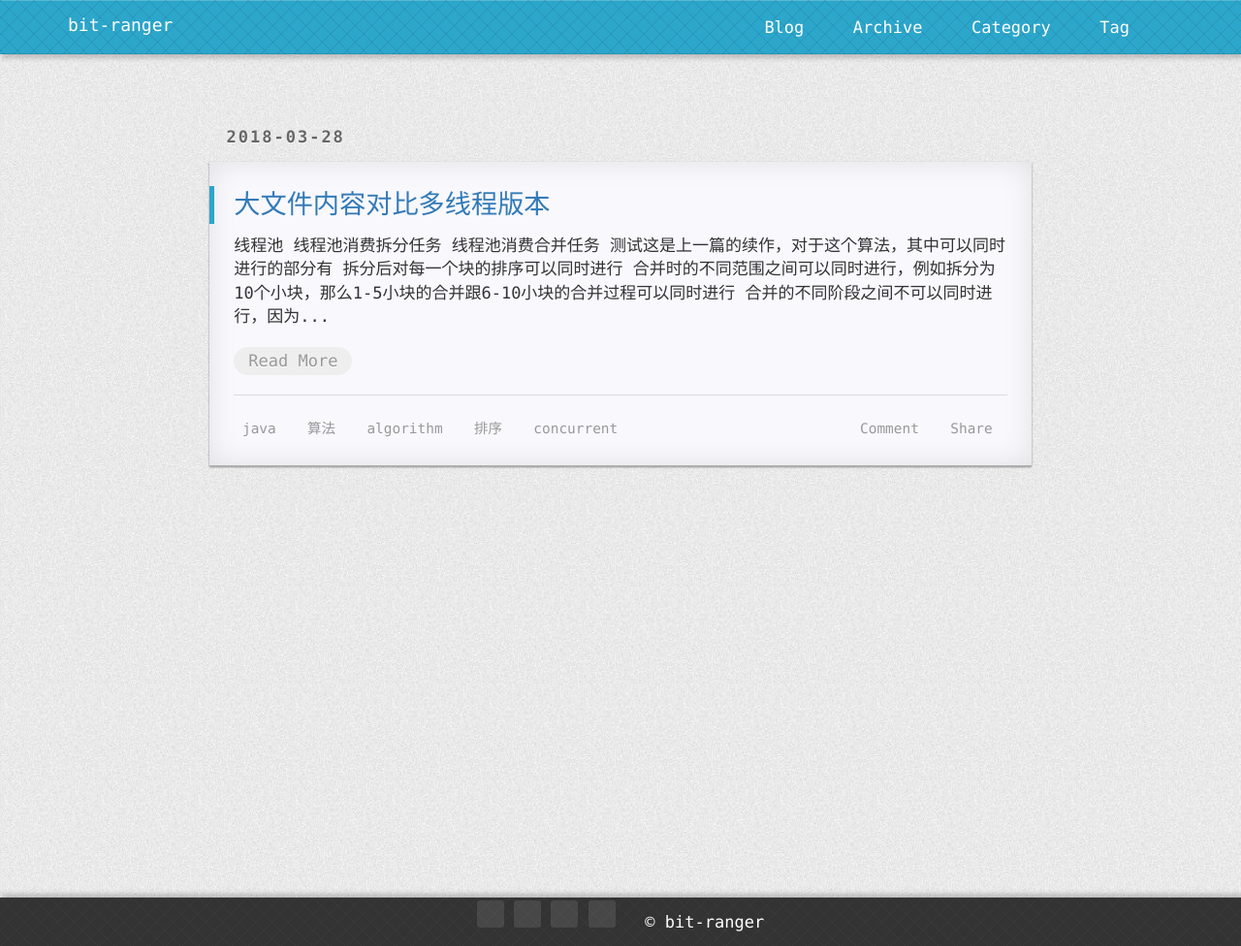
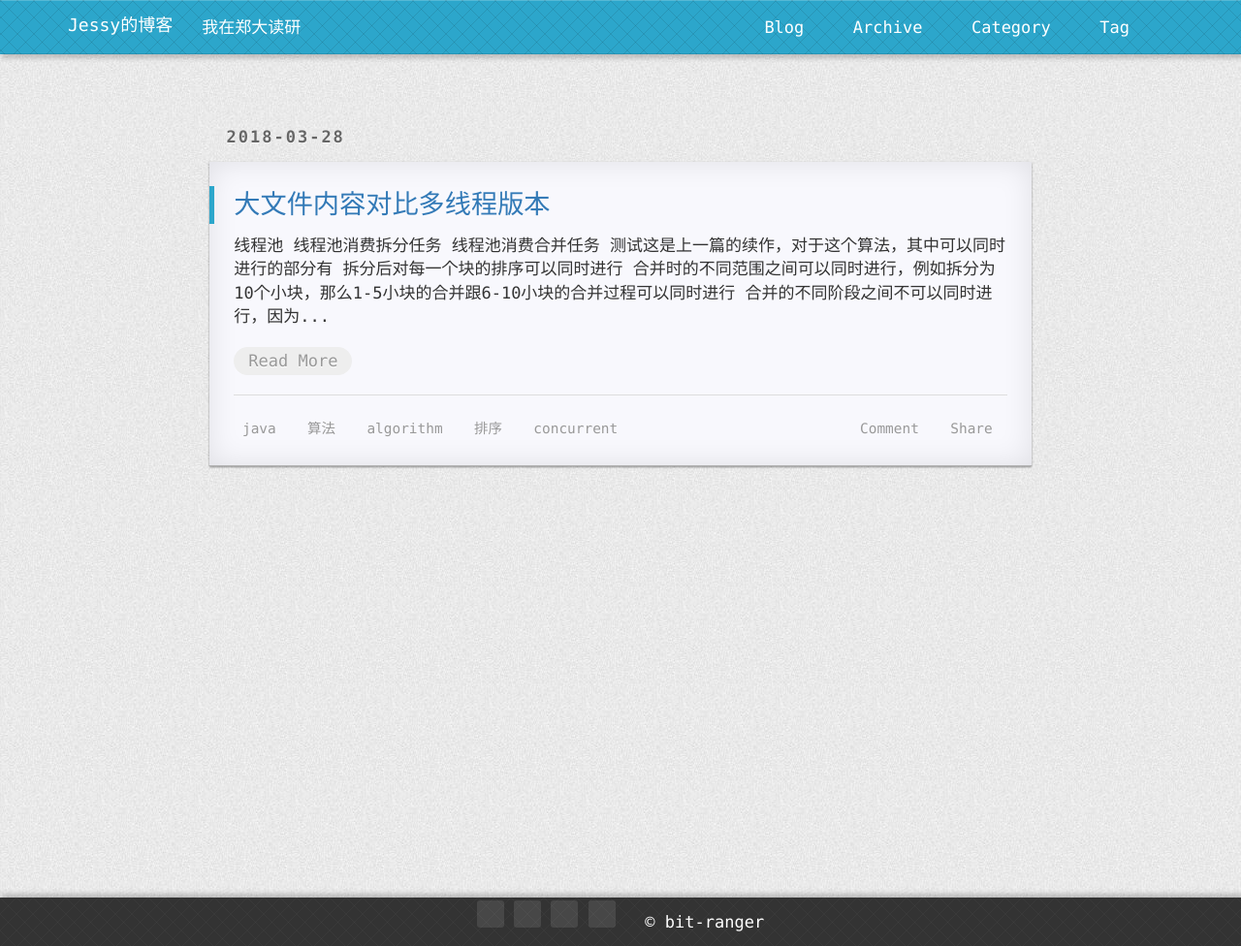
Before and after one commit to JessyLee/JessyLee.github.io, a Jekyll site: the page built from index.html, in a window 1280 px wide. Shown: the whole page at 97% size. Built offline with Jekyll 4.4.1, drawn with Linux system fonts in a browser that asks for light colours; nearby versions of some CDN libraries; the list of posts is cut into pages by our own code; comment, search, counter and statistics services are not loaded; a style sheet for code colours, icons or effects is not loaded.

Commit message:
修改博客名称

```diff
--- a/_config.yml
+++ b/_config.yml
@@ -27,11 +27,11 @@ defaults:
 
 
 
-title: "bit-ranger"
+title: "Jessy的博客"
 email: sincerebravefight@gmail.com
-description: ""
+description: "我在郑大读研"
 github:
-  username: bit-ranger
+  username: Jessy Lee
 swiftype:
   searchId: iXZyPokVfxFaBTvi64Y6
 gitment:
@@ -39,8 +39,8 @@ gitment:
     client_id: a6fb73b3e790e234bab8
     client_secret: cc10aaff53a03d05ab2ee002dbf401dd7627c7a3
 
-url: "https://bit-ranger.github.io/blog"
-imgrepo: "https://bit-ranger.github.io/blog/static/img"
+url: "https://jessylee.github.io"
+imgrepo: "https://jessylee.github.io/static/img"
 
 
 #url: "http://127.0.0.1:4000"
```
